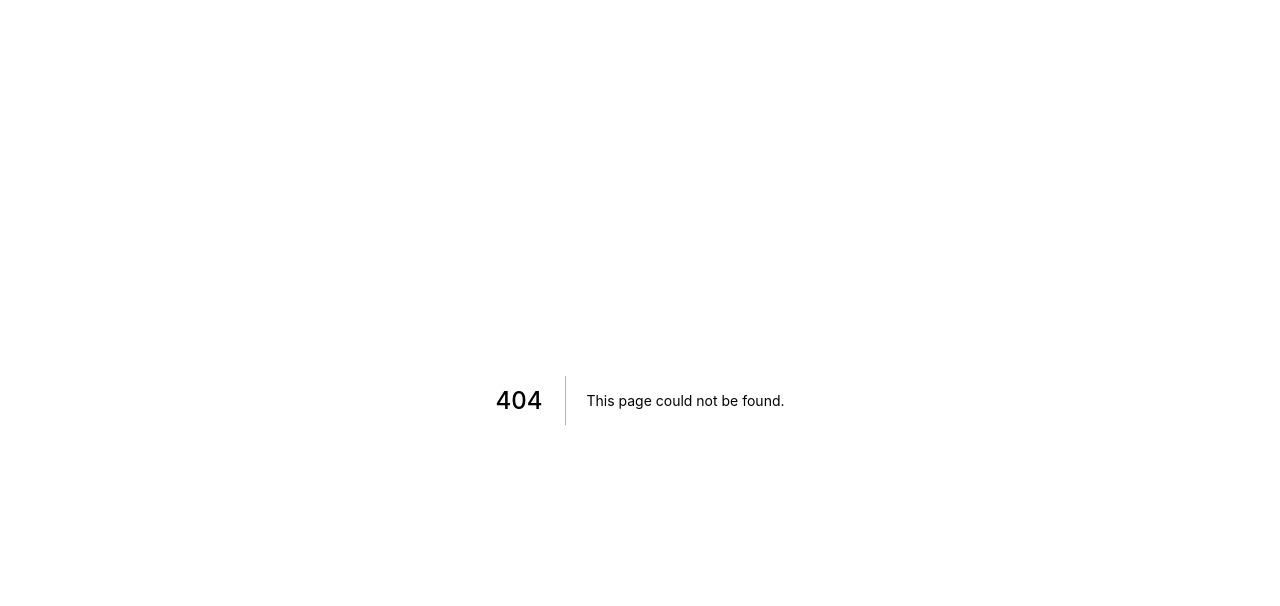
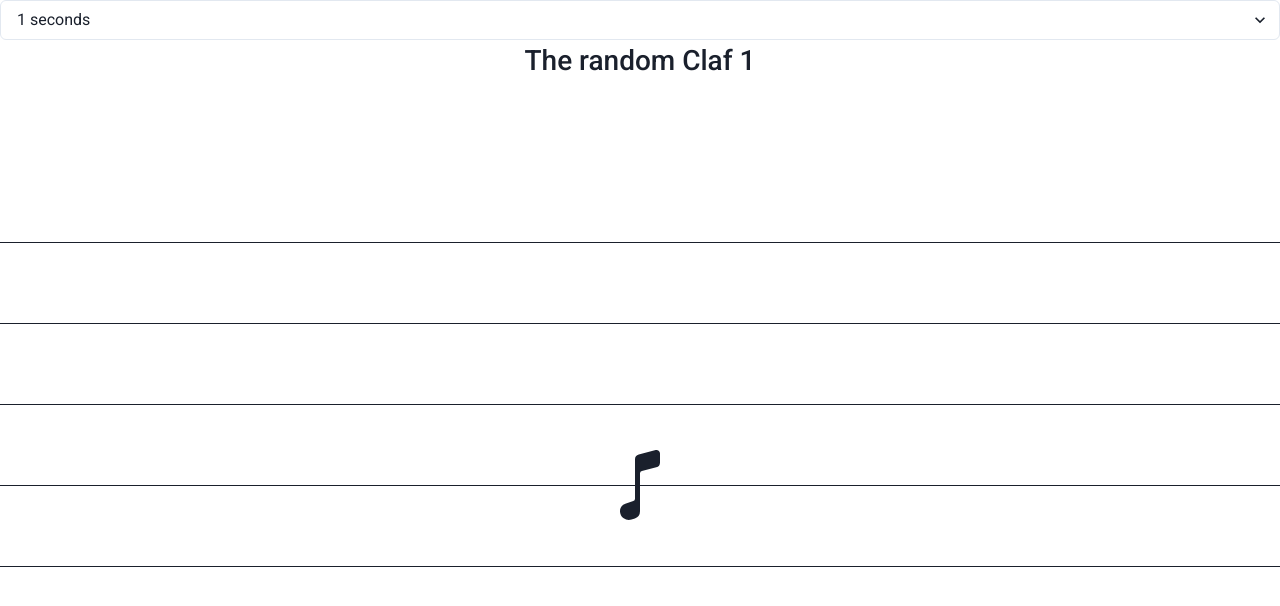
Before and after one commit to ricardo85x/musical-clef-game, a Next.js app: page /1 in a window 1280 px wide. Before the commit this address had no page. Shown: the top 606 px of the page. Built offline with nearby package versions, Linux system fonts and the light colour scheme.

Commit message:
v0.01 - basic random clef

```diff
--- a/package.json
+++ b/package.json
@@ -16,7 +16,8 @@
     "framer-motion": "^4.1.17",
     "next": "11.0.1",
     "react": "17.0.2",
-    "react-dom": "17.0.2"
+    "react-dom": "17.0.2",
+    "react-icons": "^4.2.0"
   },
   "devDependencies": {
     "eslint": "7.30.0",
--- /dev/null
+++ b/src/pages/[seconds].tsx
@@ -0,0 +1,121 @@
+import { Flex, Box, Text, Icon, Select } from "@chakra-ui/react"
+import { useEffect, useRef, useState } from "react";
+import { IoMusicalNote } from "react-icons/io5"
+
+import { useRouter } from "next/router"
+
+interface NotesProps {
+
+    notes: {
+        index: number;
+        hasNote: boolean;
+    }[],
+
+    previous: number;
+    position: number;
+
+}
+
+export default function Home() {
+
+    const router = useRouter();
+
+    const { seconds } = router.query
+
+    const [secondsInterval, setSecondsInterval] = useState(Number(seconds) === NaN ? 5 : Number(seconds))
+
+    const initialValue = { notes: [], previous: 1, position: 1 }
+
+    const [notes, setNotes] = useState<NotesProps>(initialValue);
+
+    const notesRef = useRef<NotesProps>(initialValue)
+
+    const loadRandomNotes = () => {
+
+        const nNotes = 4;
+
+        let randomNote = 1;
+
+        const validNotes = [...new Array(nNotes)]
+            .map((_, i) => i + 1)
+            .filter(item => item !== notesRef.current.previous)
+
+        randomNote = validNotes[Math.floor(Math.random() * (nNotes - 1))]
+
+        console.log("actual note", randomNote)
+
+        const position = Math.floor(Math.random() * 3);
+
+        const musicNotes = [
+            ...
+            new Array(nNotes)].map((_, i) => {
+                const index = i + 1;
+                return {
+                    index,
+                    hasNote: randomNote === index,
+                }
+            }
+            )
+
+        notesRef.current = {
+            notes: musicNotes,
+            previous: randomNote,
+            position
+        }
+
+        setNotes(notesRef.current)
+
+    }
+
+    useEffect(() => {
+
+        if (secondsInterval > 0) {
+            const interval = setInterval(() => {
+                loadRandomNotes()
+            }, 1000 * secondsInterval)
+
+            return () => {
+                clearInterval(interval);
+            }
+        }
+
+    }, [secondsInterval])
+
+
+    useEffect(() => {
+        loadRandomNotes();
+    }, [])
+
+
+    const noteTextSize = 20;
+
+    return (
+        <Flex align="center" justify="center" direction="column" >
+
+            <Select defaultValue={secondsInterval} onChange={(e) => setSecondsInterval(Number(e.target.value))} >
+                <option value={0.5} key={0.5}>{`0.5 seconds`}</option>
+                {[...new Array(10)].map((_, s) => (
+                    <option value={s + 1} key={s}>{`${s + 1} seconds`}</option>
+                ))}
+            </Select>
+
+            <Text fontSize="28" fontWeight="medium" pb={`${noteTextSize * 2}`}>The random Claf {secondsInterval}</Text>
+
+            {notes.notes.map((note) => (
+                <Box align="center" borderTop="1px" w="100%" key={note.index} >
+                    {
+                        <Text w={noteTextSize} h={noteTextSize}>
+                            {note.hasNote && <Icon position={notes.position === 0 ? "inherit" : "relative"} marginTop={notes.position === 0 ? "0" : notes.position === 1 ? `${noteTextSize / 2}` : `${(noteTextSize / 2) * -1}`} w={noteTextSize} h={noteTextSize} as={IoMusicalNote} />}
+                        </Text>
+
+                    }
+                </Box>
+            ))}
+
+            <Box align="center" borderBottom="1px" w="100%" key="last">
+            </Box>
+
+        </Flex>
+    )
+
+}
```
Also changed, not shown: src/pages/index.tsx (+17 -4 lines), 1 other file (tests, documents, lock files or other folders).
